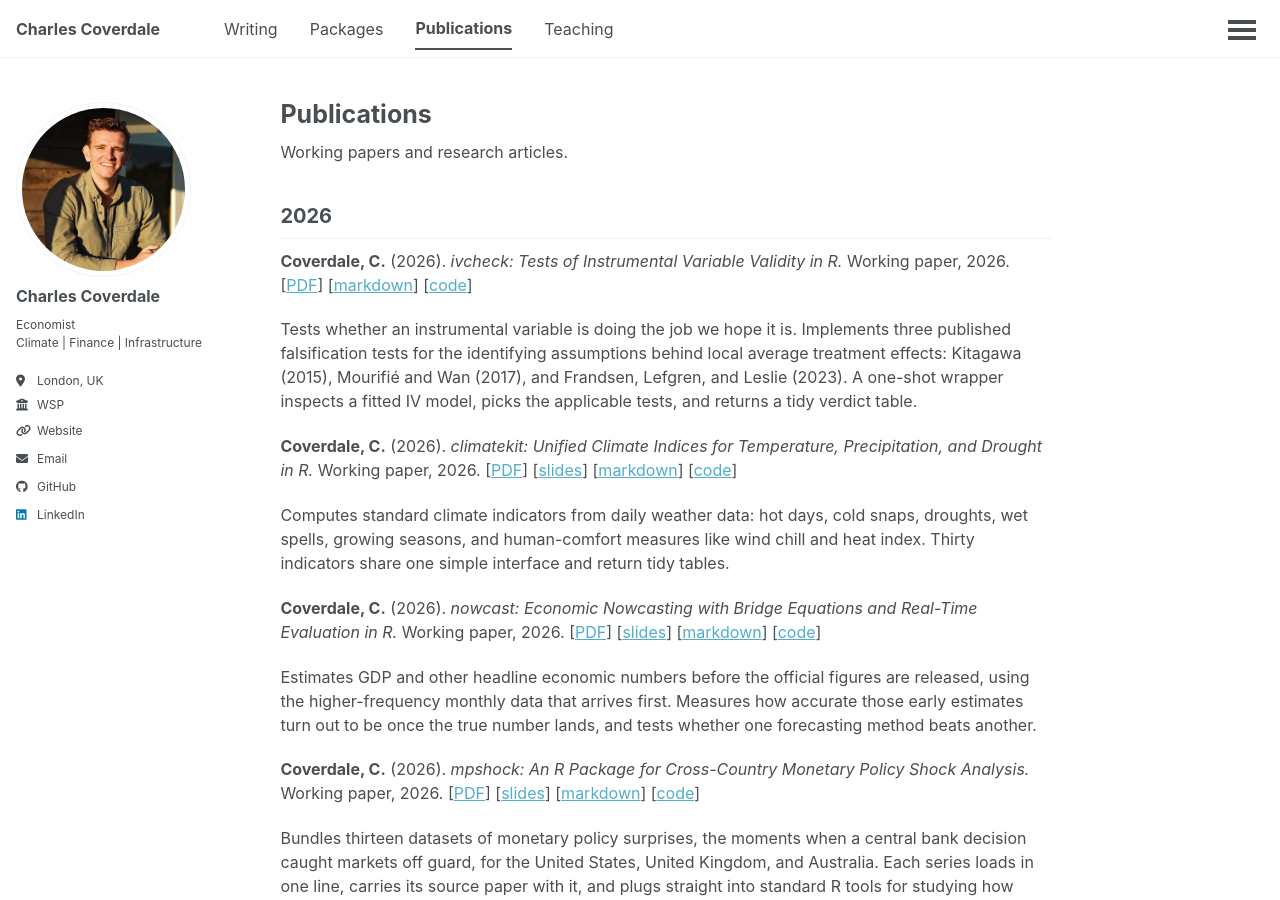
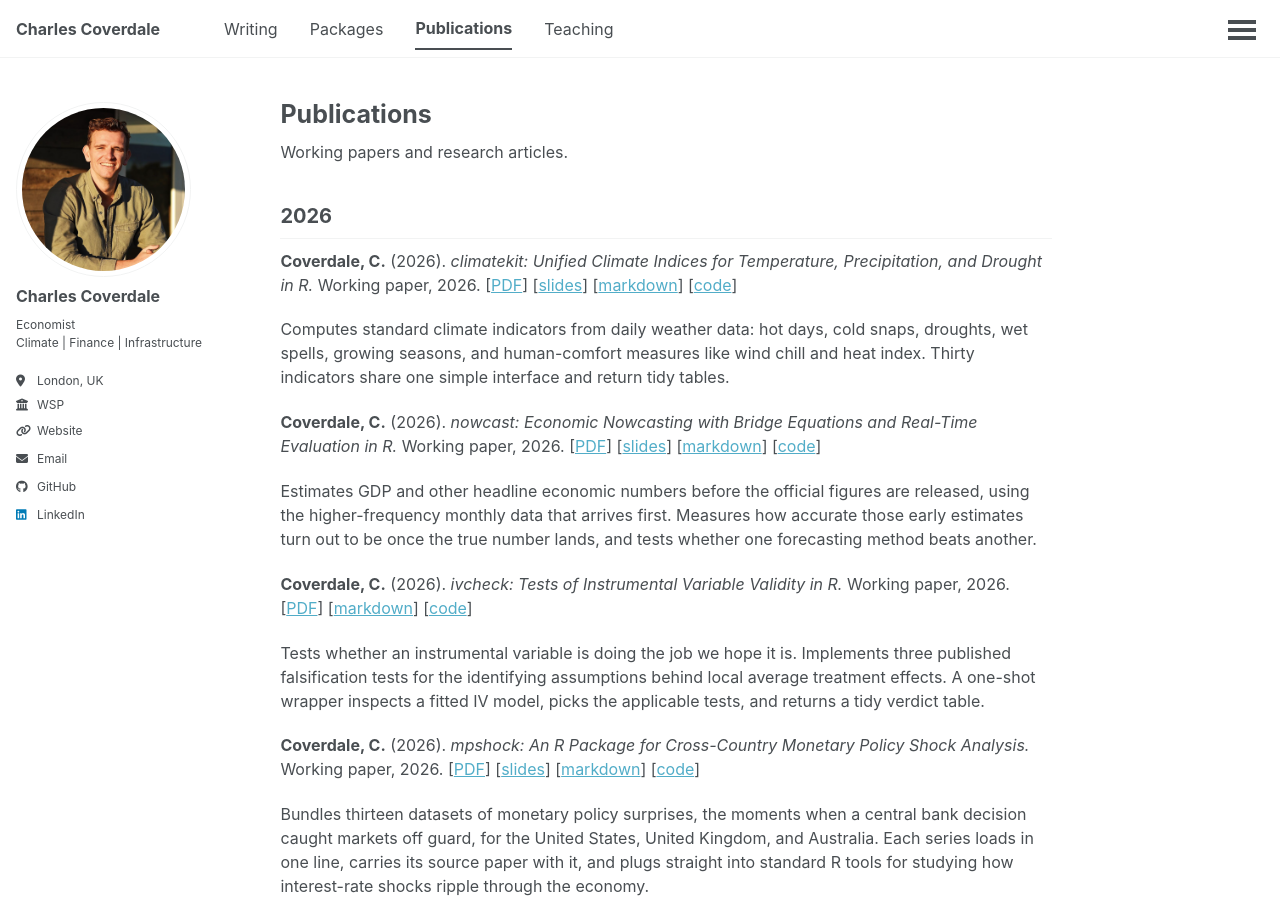
Before and after one commit to charlescoverdale/charlescoverdale.github.io, a Jekyll site: the page built from _pages/publications.md, in a window 1280 px wide and 900 px high. Built offline with Jekyll 4.4.1, drawn with Linux system fonts in a browser that asks for light colours; a script that is not in the unit is left out; part of the change alters nothing that is shown.

Commit message:
Publications: reorder ivcheck after nowcast, drop author citations from blurb

```diff
--- a/_pages/publications.md
+++ b/_pages/publications.md
@@ -9,10 +9,6 @@ Working papers and research articles.
 
 ## 2026
 
-**Coverdale, C.** (2026). *ivcheck: Tests of Instrumental Variable Validity in R.* Working paper, 2026. \[[PDF](/files/coverdale_ivcheck_2026.pdf)\] \[[markdown](https://github.com/charlescoverdale/ivcheck/blob/main/paper/rj/paper.Rmd)\] \[[code](https://github.com/charlescoverdale/ivcheck)\]
-
-Tests whether an instrumental variable is doing the job we hope it is. Implements three published falsification tests for the identifying assumptions behind local average treatment effects: Kitagawa (2015), Mourifié and Wan (2017), and Frandsen, Lefgren, and Leslie (2023). A one-shot wrapper inspects a fitted IV model, picks the applicable tests, and returns a tidy verdict table.
-
 **Coverdale, C.** (2026). *climatekit: Unified Climate Indices for Temperature, Precipitation, and Drought in R.* Working paper, 2026. \[[PDF](/files/coverdale_climatekit_2026.pdf)\] \[[slides](/files/coverdale_climatekit_slides_2026.pdf)\] \[[markdown](https://github.com/charlescoverdale/climatekit/blob/main/paper/rj_submit/climatekit.Rmd)\] \[[code](https://github.com/charlescoverdale/climatekit)\]
 
 Computes standard climate indicators from daily weather data: hot days, cold snaps, droughts, wet spells, growing seasons, and human-comfort measures like wind chill and heat index. Thirty indicators share one simple interface and return tidy tables.
@@ -20,6 +16,10 @@ Computes standard climate indicators from daily weather data: hot days, cold sna
 **Coverdale, C.** (2026). *nowcast: Economic Nowcasting with Bridge Equations and Real-Time Evaluation in R.* Working paper, 2026. \[[PDF](/files/coverdale_nowcast_2026.pdf)\] \[[slides](/files/coverdale_nowcast_slides_2026.pdf)\] \[[markdown](https://github.com/charlescoverdale/nowcast/blob/main/paper/rj_submit/nowcast.Rmd)\] \[[code](https://github.com/charlescoverdale/nowcast)\]
 
 Estimates GDP and other headline economic numbers before the official figures are released, using the higher-frequency monthly data that arrives first. Measures how accurate those early estimates turn out to be once the true number lands, and tests whether one forecasting method beats another.
+
+**Coverdale, C.** (2026). *ivcheck: Tests of Instrumental Variable Validity in R.* Working paper, 2026. \[[PDF](/files/coverdale_ivcheck_2026.pdf)\] \[[markdown](https://github.com/charlescoverdale/ivcheck/blob/main/paper/rj/paper.Rmd)\] \[[code](https://github.com/charlescoverdale/ivcheck)\]
+
+Tests whether an instrumental variable is doing the job we hope it is. Implements three published falsification tests for the identifying assumptions behind local average treatment effects. A one-shot wrapper inspects a fitted IV model, picks the applicable tests, and returns a tidy verdict table.
 
 **Coverdale, C.** (2026). *mpshock: An R Package for Cross-Country Monetary Policy Shock Analysis.* Working paper, 2026. \[[PDF](/files/coverdale_mpshock_2026.pdf)\] \[[slides](/files/coverdale_mpshock_slides_2026.pdf)\] \[[markdown](https://github.com/charlescoverdale/mpshock/blob/main/paper/rj_submit/mpshock.Rmd)\] \[[code](https://github.com/charlescoverdale/mpshock)\]
 
```
